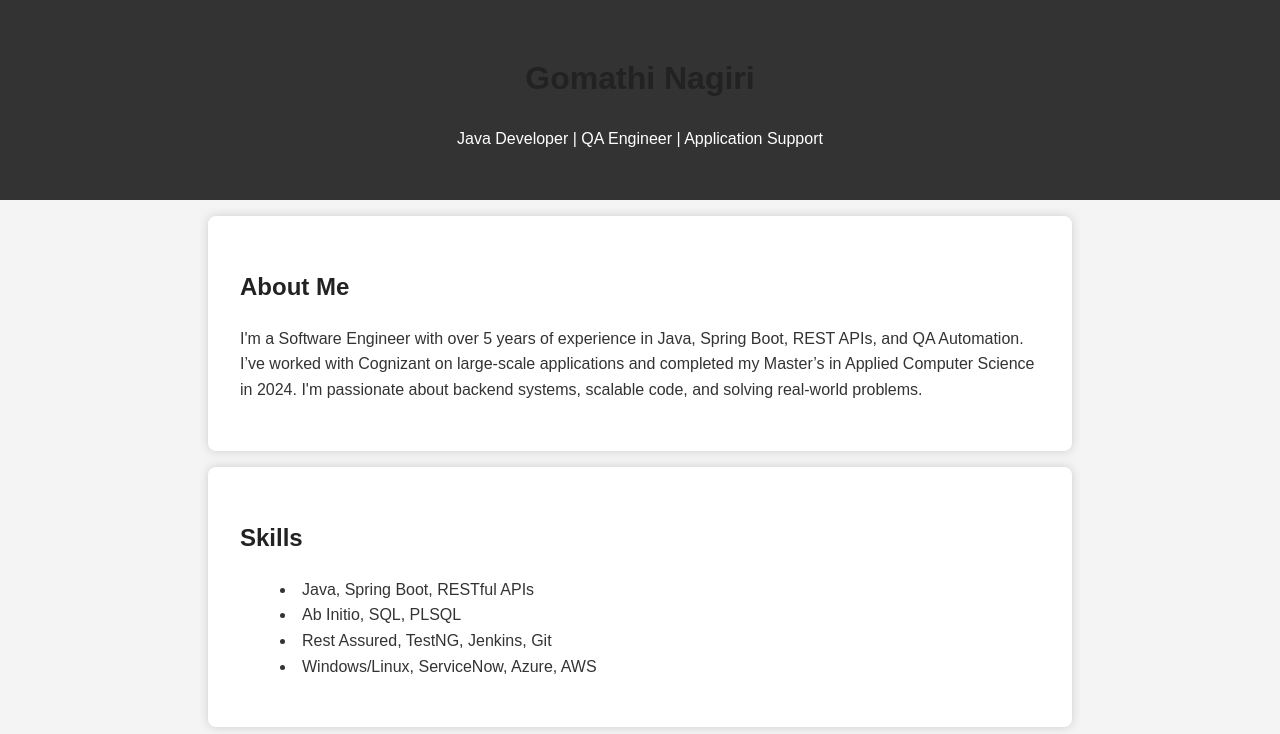
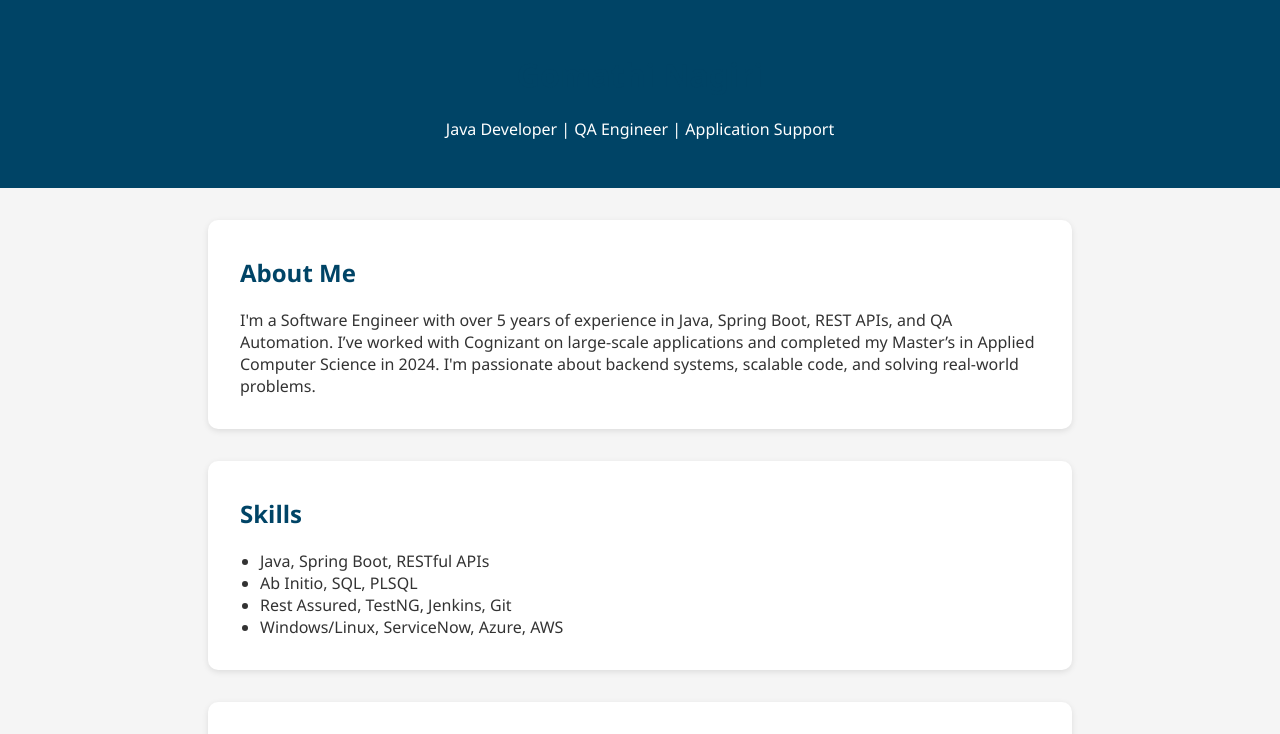
Before and after one commit to gomathi-ms/gomathinagiri.github.io, a plain HTML site: page index.html in a window 1280 px wide. Shown: the top 734 px of the page. Drawn offline with Linux system fonts and the light colour scheme.

Commit message:
Update style.css

```diff
--- a/style.css
+++ b/style.css
@@ -1,32 +1,45 @@
 body {
-    font-family: Arial, sans-serif;
-    line-height: 1.6;
+  font-family: 'Segoe UI', sans-serif;
   margin: 0;
   padding: 0;
-    background-color: #f4f4f4;
+  background: #f5f5f5;
   color: #333;
 }
 
 header {
-    background: #333;
-    color: #fff;
-    padding: 2rem;
+  background: #004466;
+  color: white;
+  padding: 2rem 1rem;
   text-align: center;
 }
 
 section {
-    padding: 2rem;
-    margin: 1rem auto;
   max-width: 800px;
+  margin: 2rem auto;
+  padding: 1rem 2rem;
   background: white;
-    border-radius: 8px;
-    box-shadow: 0 0 10px #ccc;
+  border-radius: 10px;
+  box-shadow: 0 2px 6px rgba(0,0,0,0.1);
 }
 
 h1, h2 {
-    color: #222;
+  color: #004466;
 }
 
 ul {
-    list-style: disc inside;
+  list-style-type: disc;
+  padding-left: 20px;
 }
+
+a {
+  color: #006699;
+  text-decoration: none;
+}
+
+a:hover {
+  text-decoration: underline;
+}
+
+.project {
+  margin-bottom: 1rem;
+}
```
Lines whose indentation alone changed are shown as unchanged.
